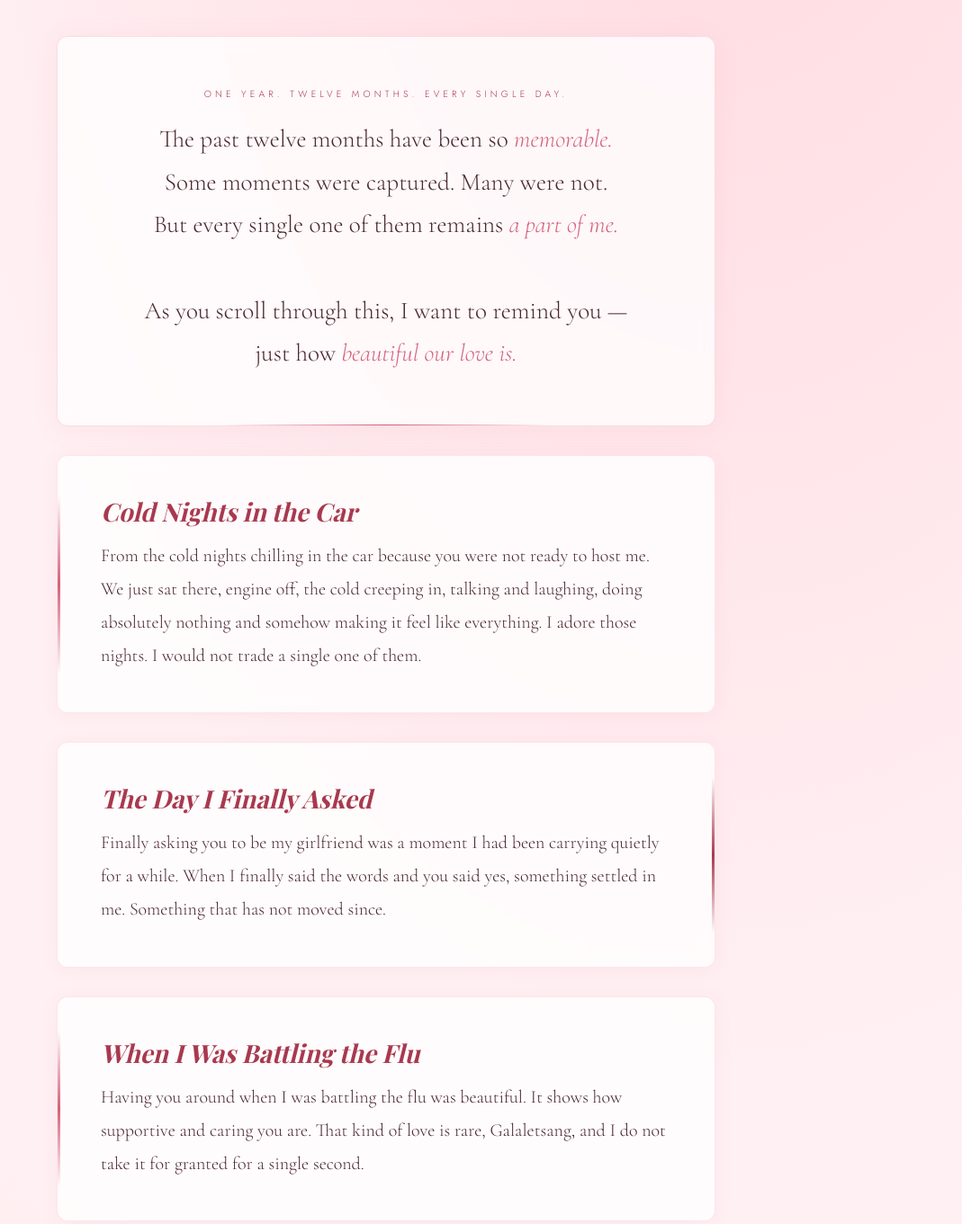
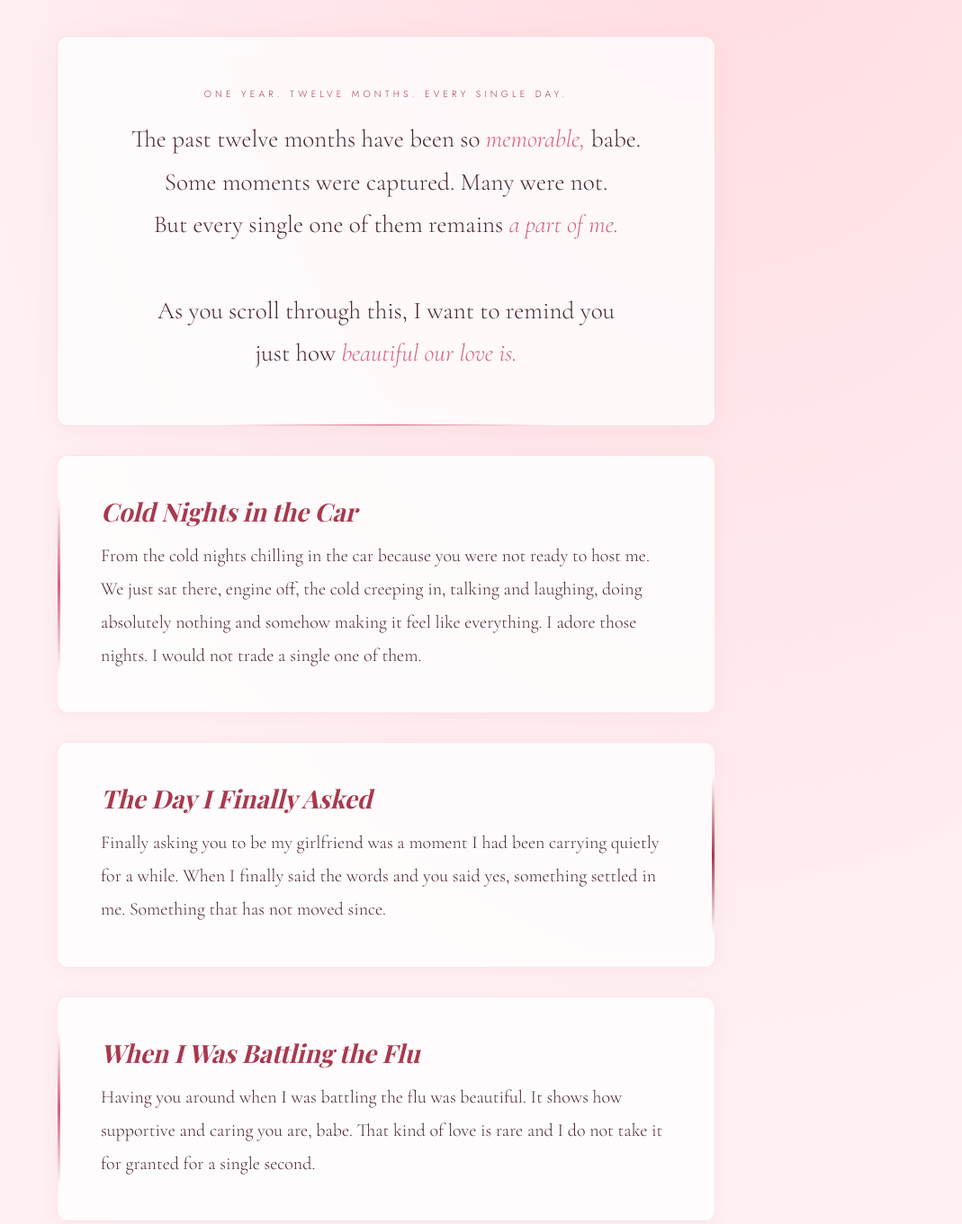
Before and after one commit to lesegomokwena30-oss/anniversary, a plain HTML site: page index.html in a window 1280 px wide. Shown: the part 840-2201 px from the top of the page at 90% size, without its empty margins (211-1280 px from the left). Drawn offline with nearby package versions, Linux system fonts and the light colour scheme; a web font is replaced by a local one.

Commit message:
Update index.html

```diff
--- a/index.html
+++ b/index.html
@@ -385,10 +385,10 @@
   <div class="card-intro reveal">
     <p class="card-intro-eyebrow">One year. Twelve months. Every single day.</p>
     <p class="card-intro-text">
-      The past twelve months have been so <em>memorable.</em><br>
+      The past twelve months have been so <em>memorable,</em> babe.<br>
       Some moments were captured. Many were not.<br>
       But every single one of them remains <em>a part of me.</em><br><br>
-      As you scroll through this, I want to remind you —<br>
+      As you scroll through this, I want to remind you<br>
       just how <em>beautiful our love is.</em>
     </p>
   </div>
@@ -413,7 +413,7 @@
   <div class="memory-card reveal">
     <h2 class="card-heading">When I Was Battling the Flu</h2>
     <p class="card-text">
-      Having you around when I was battling the flu was beautiful. It shows how supportive and caring you are. That kind of love is rare, Galaletsang, and I do not take it for granted for a single second.
+      Having you around when I was battling the flu was beautiful. It shows how supportive and caring you are, babe. That kind of love is rare and I do not take it for granted for a single second.
     </p>
   </div>
 
@@ -460,7 +460,7 @@
   <!-- Closing card -->
   <div class="card-closing reveal">
     <p class="card-closing-quote">
-      You could name them all, my love.<br>
+      You could name them all, babe.<br>
       We have shared so many special memories<br>
       and there are <strong>so many more to come.</strong>
     </p>
```
